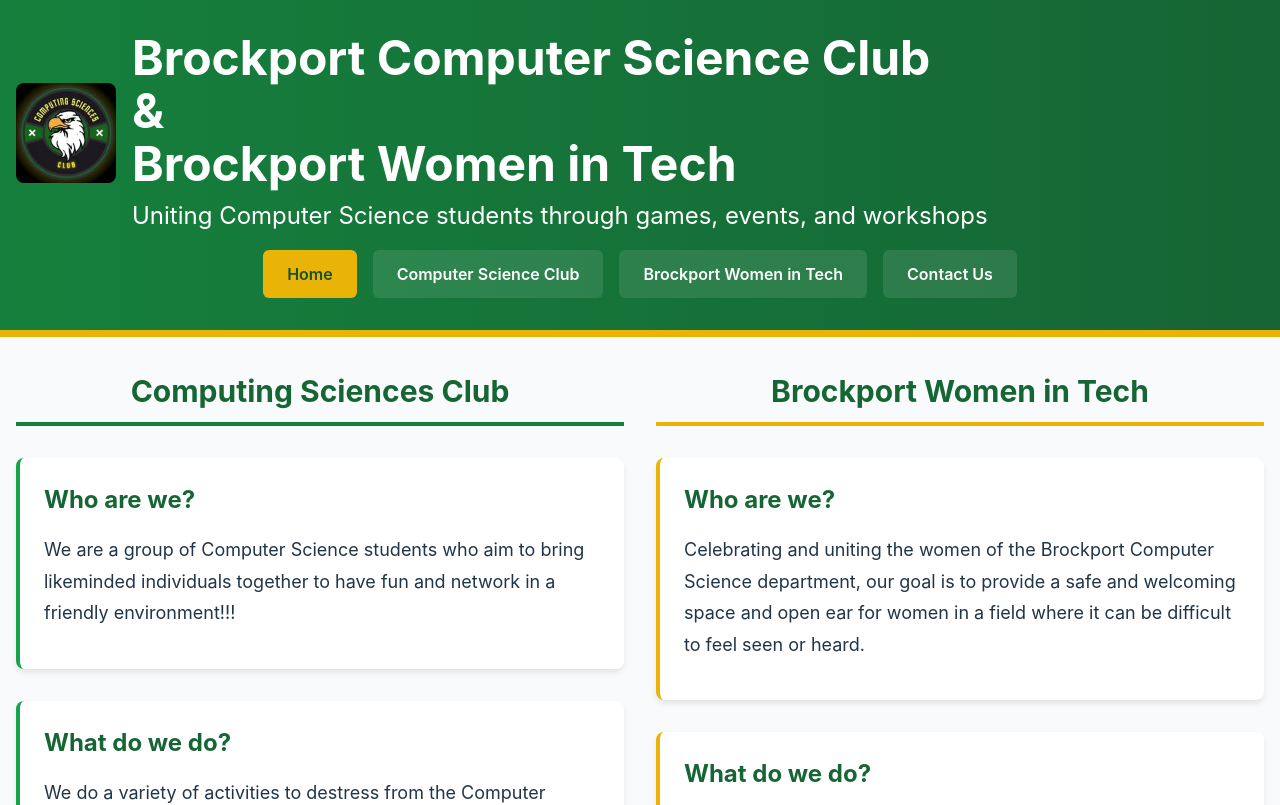
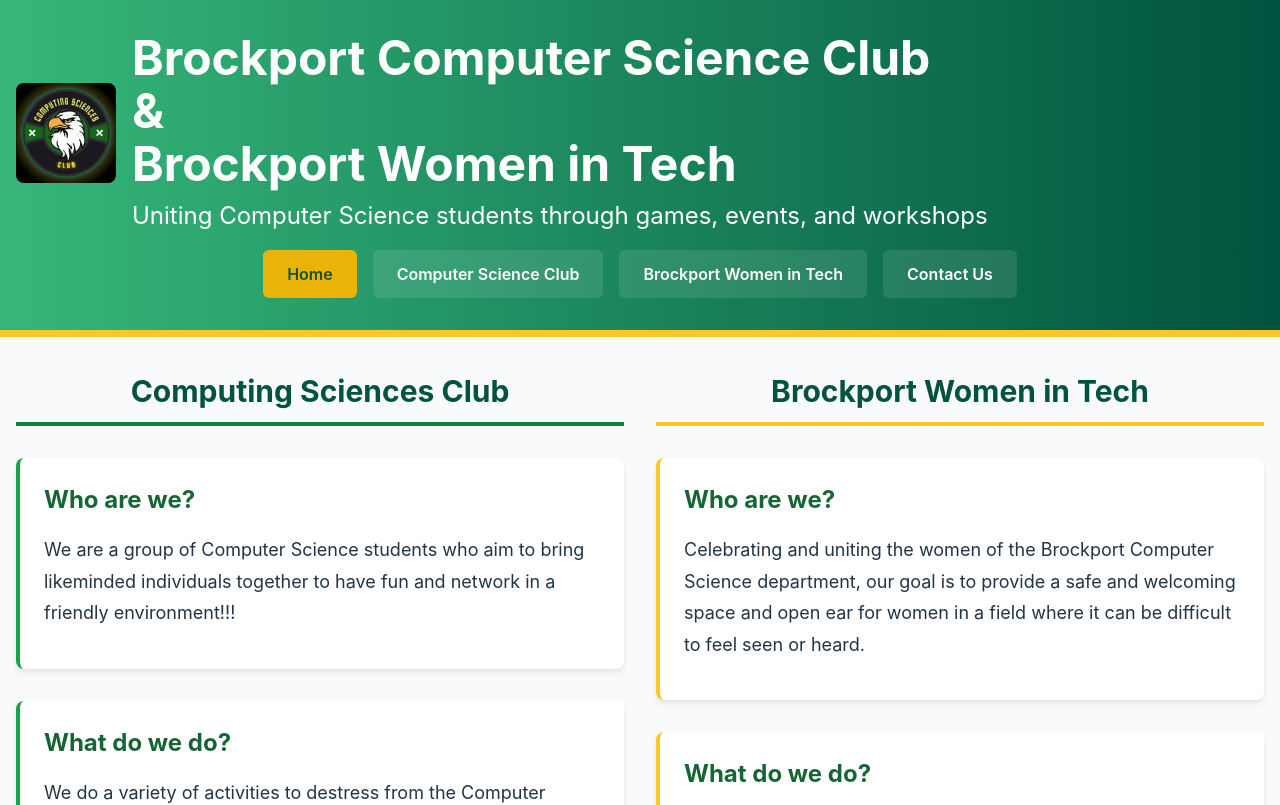
Before and after one commit to CollinF777/Comp-Sci-Club-BWiT-Website, a React (Vite) app in the folder brockport-cs-club/: page / in a window 1280 px wide. Shown: the top 805 px of the page. Built offline with nearby package versions, Linux system fonts and the light colour scheme.

Commit message:
style: Swapped header to official Brockport colors

```diff
--- a/brockport-cs-club/src/App.css
+++ b/brockport-cs-club/src/App.css
@@ -1,3 +1,7 @@
+/*
+  Link to BPort official colors
+  https://www.brockport.edu/support/university-communications/identity/colors/
+*/
 /* Reset and Base Styles */
 * {
   margin: 0;
@@ -31,10 +35,10 @@ body {
 
 /* Header */
 .header {
-  background: linear-gradient(to right, #15803d, #166534);
+  background: linear-gradient(to right, #36B77A, #00533E);
   color: white;
   padding: 1.5rem 1rem;
-  border-bottom: 7px solid #eab308;
+  border-bottom: 7px solid #FFC726;
 }
 
 .header-content {
@@ -195,13 +199,13 @@ body {
   background: linear-gradient(to right, #f0fdf4, #fefce8);
   border-radius: 0.5rem;
   margin-bottom: 2rem;
-  border: 3px solid #eab308;
+  border: 3px solid #FFC726;
 }
 
 .hero-title {
   font-size: 2rem;
   font-weight: bold;
-  color: #166534;
+  color: #00533E;
   margin-bottom: 1rem;
 }
 
@@ -244,7 +248,7 @@ body {
 }
 
 .cs-btn {
-  background-color: #15803d;
+  background-color: #00533E;
   color: white;
 }
 
@@ -336,13 +340,13 @@ body {
 }
 
 .cs-title {
-  color: #166534;
+  color: #00533E;
   border-bottom: 4px solid #15803d;
 }
 
 .bwit-title {
-  color: #166534;
-  border-bottom: 4px solid #eab308;
+  color: #00533E;
+  border-bottom: 4px solid #FFC726;
 }
 
 /* Cards */
@@ -364,7 +368,7 @@ body {
 }
 
 .bwit-card {
-  border-left: 4px solid #eab308;
+  border-left: 4px solid #FFC726;
 }
 
 .card-title {
@@ -861,11 +865,11 @@ body {
 
 /* Footer */
 .footer {
-  background-color: #166534;
+  background-color: #00533E;
   color: white;
   padding: 1.5rem;
   text-align: center;
-  border-top: 4px solid #eab308;
+  border-top: 4px solid #FFC726;
   width: 100vw;
   margin: 0;
   margin-top: auto;
```
